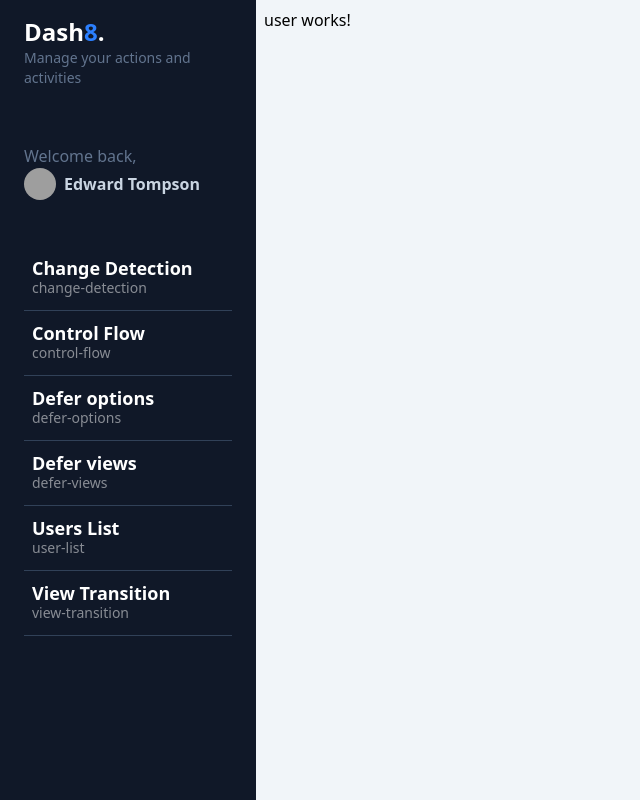
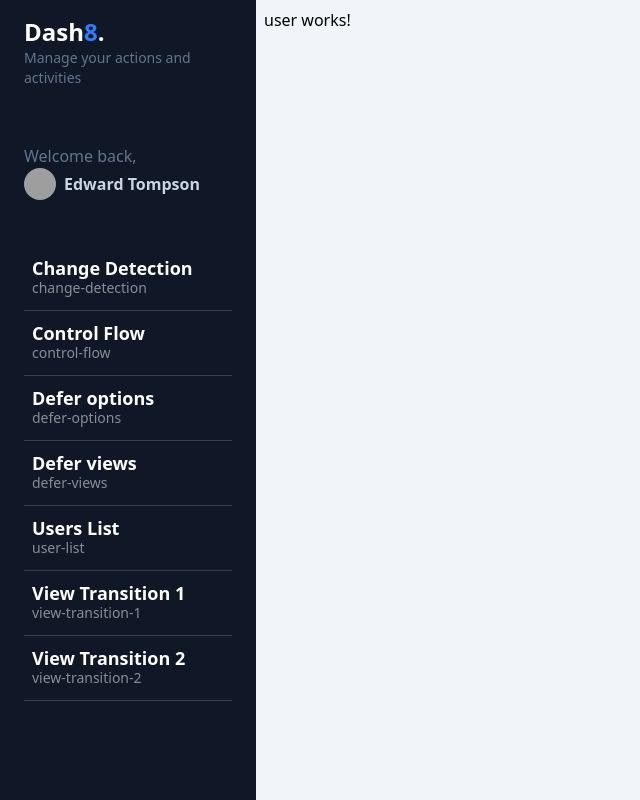
Before and after one commit to NachoGM27/dashboardAngular, an Angular app: page /dashboard/user/1 in a window 1280 px wide. Shown: the whole page, without its empty margins (0-640 px from the left). Built offline with nearby package versions, Linux system fonts and the light colour scheme; grey boxes are pictures that could not be loaded.

Commit message:
transitions

```diff
--- a/src/app/app.config.ts
+++ b/src/app/app.config.ts
@@ -1,5 +1,5 @@
 import { ApplicationConfig, provideBrowserGlobalErrorListeners, provideZonelessChangeDetection } from '@angular/core';
-import { provideRouter } from '@angular/router';
+import { provideRouter, withViewTransitions } from '@angular/router';
 
 import { routes } from './app.routes';
 
@@ -7,6 +7,11 @@ export const appConfig: ApplicationConfig = {
   providers: [
     provideBrowserGlobalErrorListeners(),
     provideZonelessChangeDetection(),
-    provideRouter(routes)
+    provideRouter(routes, withViewTransitions({
+      skipInitialTransition: true,
+      // onViewTransitionCreated(transitionInfo) {
+      //   console.log(transitionInfo);
+      // },
+    }))
   ]
 };
--- a/src/app/app.routes.ts
+++ b/src/app/app.routes.ts
@@ -37,9 +37,14 @@ export const routes: Routes = [
         loadComponent: () => import('./dashboard/pages/users/users')
       },
       {
-        path: 'view-transition',
-        title: 'View Transition',
-        loadComponent: () => import('./dashboard/pages/view-transition/view-transition')
+        path: 'view-transition-1',
+        title: 'View Transition 1',
+        loadComponent: () => import('./dashboard/pages/view-transition/view-transition1')
+      },
+      {
+        path: 'view-transition-2',
+        title: 'View Transition 2',
+        loadComponent: () => import('./dashboard/pages/view-transition/view-transition2')
       },
       {
         path: '',
--- a/src/app/dashboard/pages/view-transition/view-transition.html
+++ /dev/null
@@ -1 +0,0 @@
-<p>view-transition works!</p>
--- /dev/null
+++ b/src/app/dashboard/pages/view-transition/view-transition1.ts
@@ -0,0 +1,21 @@
+import { Component } from '@angular/core';
+import { Title } from '../../../shared/title/title';
+
+@Component({
+  selector: 'app-view-transition',
+  imports: [Title],
+  template: `
+    <app-title title="View Transition 1"/>
+
+    <section class="flex justify-start">
+      <img srcset="https://picsum.photos/id/237/200/300" alt="Picsum"
+        width="200" height="300" style="view-transition-name: hero1" />
+
+      <div class="bg-blue-500 w-56 h-56" style="view-transition-name: hero2"></div>
+
+    </section>
+  `
+})
+export default class ViewTransition1 {
+
+}
--- /dev/null
+++ b/src/app/dashboard/pages/view-transition/view-transition2.ts
@@ -0,0 +1,21 @@
+import { Component } from '@angular/core';
+import { Title } from '../../../shared/title/title';
+
+@Component({
+  selector: 'app-view-transition',
+  imports: [Title],
+  template: `
+    <app-title title="View Transition 2"/>
+
+    <section class="flex justify-end">
+      <img srcset="https://picsum.photos/id/237/200/300" alt="Picsum"
+        width="200" height="300" style="view-transition-name: hero1" />
+
+      <div class="fixed bottom-16 right-10 bg-purple-500 w-30 h-30 rounded" style="view-transition-name: hero2"></div>
+
+    </section>
+  `
+})
+export default class ViewTransition2 {
+
+}
```
Also changed, not shown: src/app/dashboard/pages/view-transition/view-transition.ts (deleted, +0 -10 lines).
